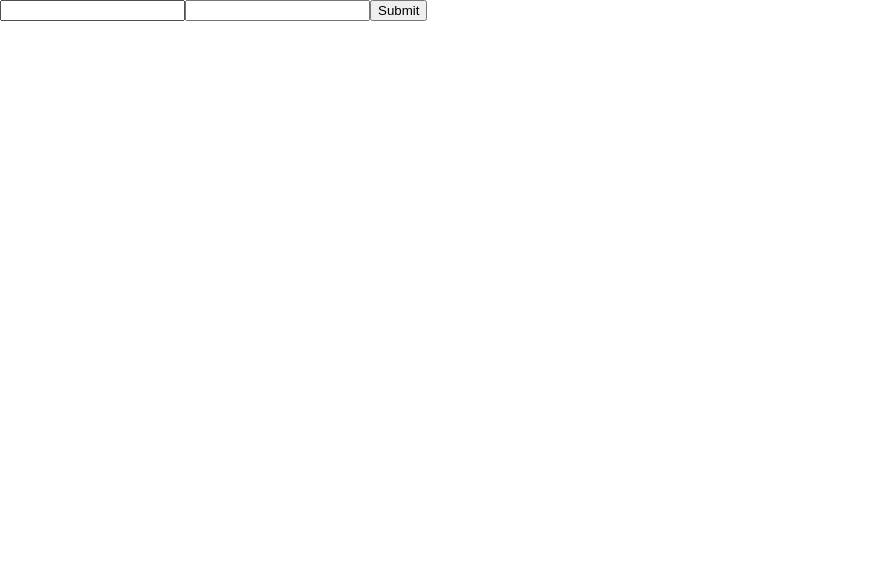
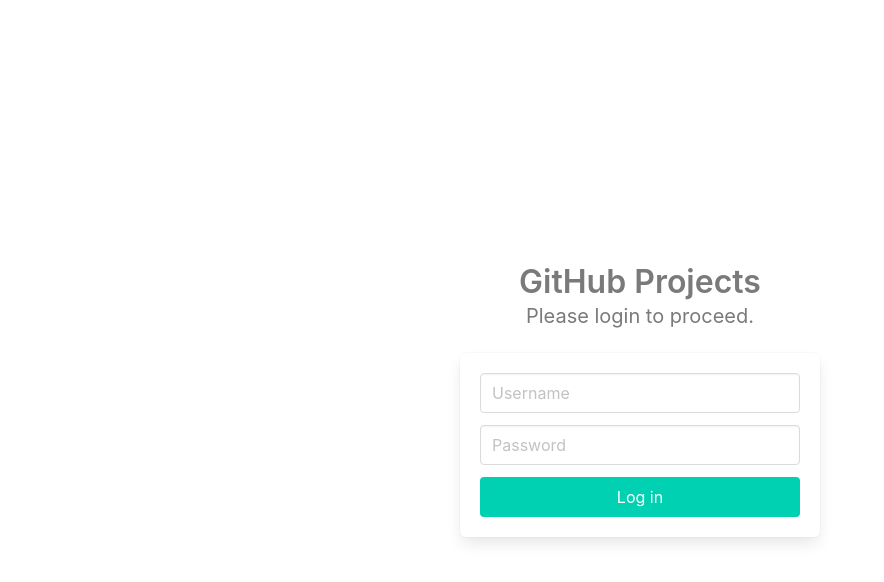
Before and after one commit to jmosouza/github-project-app, a React (Create React App) app: page / in a window 1280 px wide. Shown: the top 582 px of the page, without its empty margins (0-884 px from the left). Built offline with nearby package versions, Linux system fonts and the light colour scheme.

Commit message:
Style login form

```diff
--- a/package.json
+++ b/package.json
@@ -4,6 +4,7 @@
   "private": true,
   "dependencies": {
     "axios": "^0.17.1",
+    "bulma": "^0.6.1",
     "eslint-config-airbnb": "^16.1.0",
     "eslint-plugin-import": "^2.8.0",
     "eslint-plugin-jsx-a11y": "^6.0.2",
--- a/src/auth/components/AuthForm.js
+++ b/src/auth/components/AuthForm.js
@@ -18,12 +18,53 @@
   render() {
     const { loading, valid } = this.props;
     return (
-      <form onSubmit={this.handleSubmit}>
-        <input disabled={loading} name="username" ref={(i) => { this.usernameInput = i; }} />
-        <input disabled={loading} type="password" ref={(i) => { this.passwordInput = i; }} />
-        <input disabled={loading} type="submit" />
-        {valid || <p>Invalid credentials</p>}
-      </form>
+      <section className="hero is-fullheight">
+        <div className="hero-body">
+          <div className="container has-text-centered">
+            <div className="column is-4 is-offset-4">
+              <h3 className="title has-text-grey">GitHub Projects</h3>
+              <p className="subtitle has-text-grey">Please login to proceed.</p>
+              <div className="box">
+                <form onSubmit={this.handleSubmit}>
+                  <div className="field">
+                    <div className="control">
+                      <input
+                        className="input"
+                        disabled={loading}
+                        name="username"
+                        placeholder="Username"
+                        ref={(i) => { this.usernameInput = i; }}
+                      />
+                    </div>
+                  </div>
+                  <div className="field">
+                    <div className="control">
+                      <input
+                        className="input"
+                        disabled={loading}
+                        type="password"
+                        placeholder="Password"
+                        ref={(i) => { this.passwordInput = i; }}
+                      />
+                    </div>
+                  </div>
+                  <div className="field">
+                    <div className="control">
+                      <input
+                        className="button is-primary is-fullwidth"
+                        disabled={loading}
+                        type="submit"
+                        value="Log in"
+                      />
+                    </div>
+                  </div>
+                  {valid || <p className="has-text-danger">Invalid credentials</p>}
+                </form>
+              </div>
+            </div>
+          </div>
+        </div>
+      </section>
     );
   }
 }
--- a/src/index.js
+++ b/src/index.js
@@ -1,7 +1,7 @@
 import React from 'react';
 import ReactDOM from 'react-dom';
 import { Provider } from 'react-redux';
-import './index.css';
+import 'bulma/css/bulma.css';
 import App from './App';
 import registerServiceWorker from './registerServiceWorker';
 import store from './redux/store';
```
Also changed, not shown: 1 other file (tests, documents, lock files or other folders).
